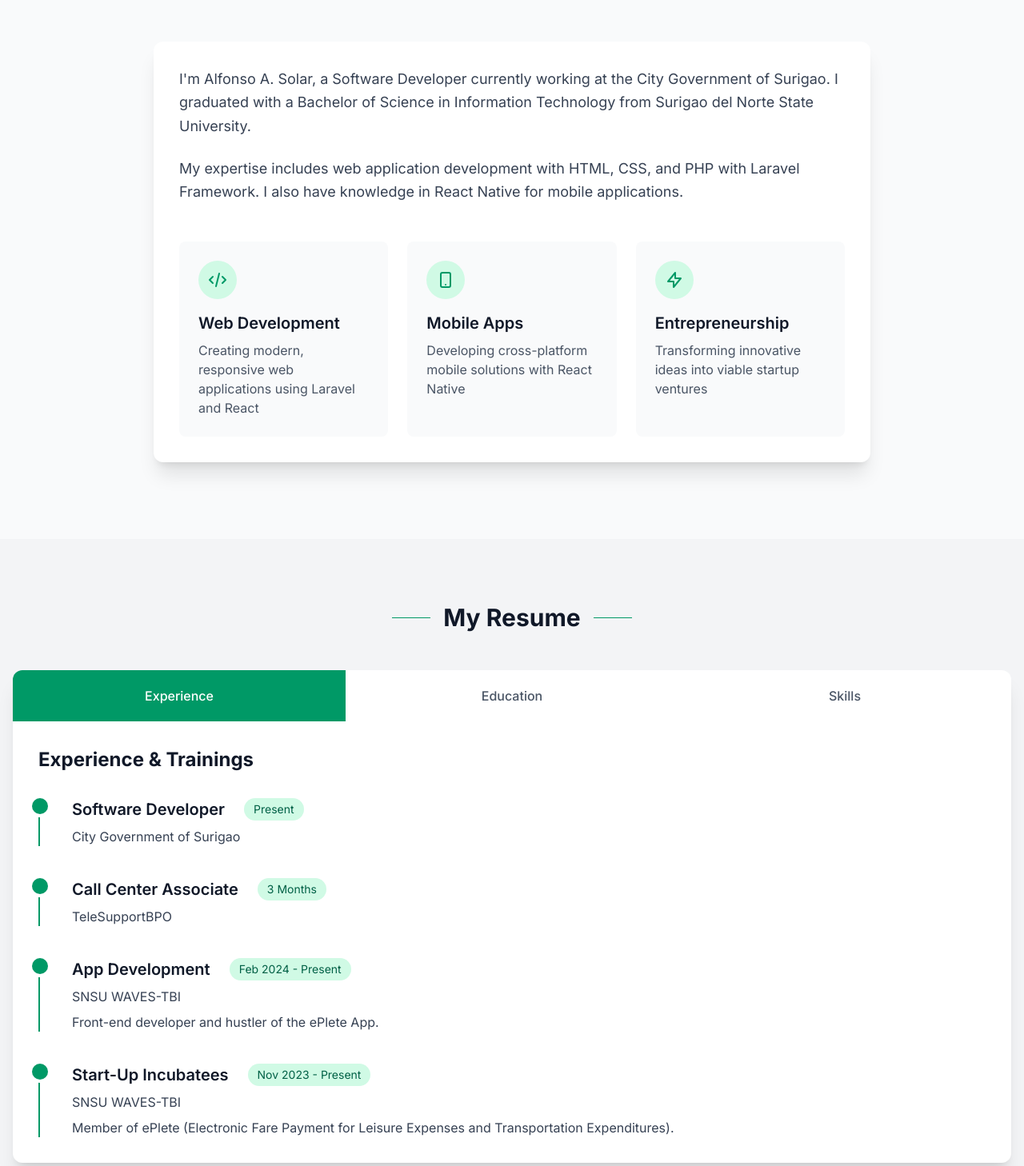
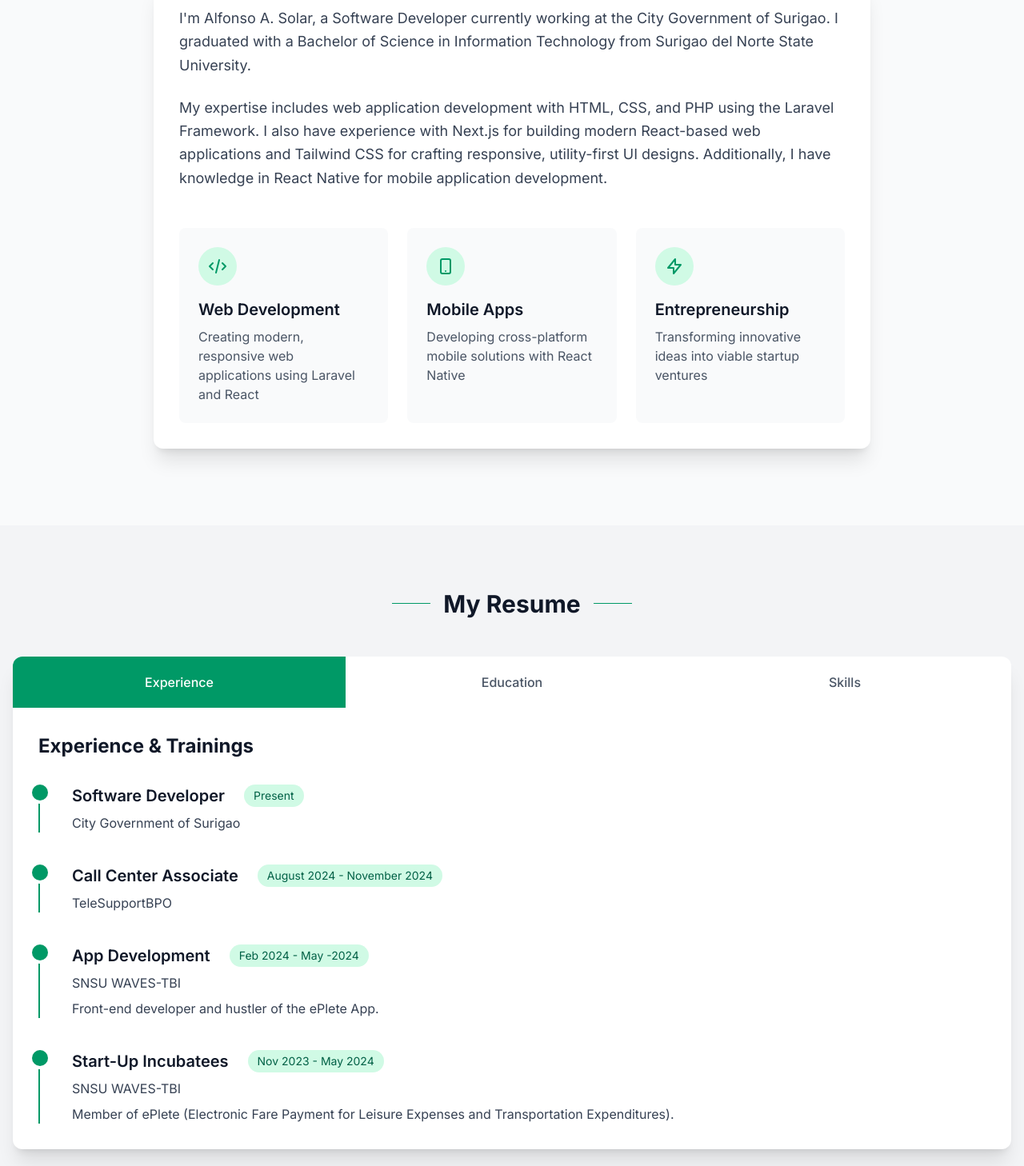
Before and after one commit to SolarismAl/Profile, a Next.js app: page / in a window 1280 px wide. Shown: the part 752-2210 px from the top of the page at 80% size. Built offline with nearby package versions, Linux system fonts and the light colour scheme.

Commit message:
update 1

```diff
--- a/app/page.tsx
+++ b/app/page.tsx
@@ -212,9 +212,9 @@ export default function Home() {
               <h1 className="text-4xl md:text-6xl font-bold">
                 Alfonso A. Solar
               </h1>
-              <p className="text-xl md:text-2xl opacity-90 max-w-lg">
+              {/* <p className="text-xl md:text-2xl opacity-90 max-w-lg">
                 Building digital solutions at the City Government of Surigao
-              </p>
+              </p> */}
               <p className="text-lg opacity-80 max-w-lg">
                 23 years old passionate developer with expertise in web
                 development and entrepreneurial experience.
@@ -310,8 +310,11 @@ export default function Home() {
                 } text-lg leading-relaxed`}
               >
                 My expertise includes web application development with HTML,
-                CSS, and PHP with Laravel Framework. I also have knowledge in
-                React Native for mobile applications.
+                CSS, and PHP using the Laravel Framework. I also have experience
+                with Next.js for building modern React-based web applications
+                and Tailwind CSS for crafting responsive, utility-first UI
+                designs. Additionally, I have knowledge in React Native for
+                mobile application development.
               </p>
 
               <div className="grid grid-cols-1 md:grid-cols-3 gap-6 pt-6">
@@ -584,7 +587,7 @@ export default function Home() {
                                 : "bg-emerald-100 text-emerald-800"
                             }`}
                           >
-                            3 Months
+                            August 2024 - November 2024
                           </div>
                         </div>
                         <p
@@ -626,7 +629,7 @@ export default function Home() {
                                 : "bg-emerald-100 text-emerald-800"
                             }`}
                           >
-                            Feb 2024 - Present
+                            Feb 2024 - May -2024
                           </div>
                         </div>
                         <p
@@ -675,7 +678,7 @@ export default function Home() {
                                 : "bg-emerald-100 text-emerald-800"
                             }`}
                           >
-                            Nov 2023 - Present
+                            Nov 2023 - May 2024
                           </div>
                         </div>
                         <p
@@ -816,10 +819,7 @@ export default function Home() {
                           Programming
                         </h4>
                         <p className="text-gray-700">
-                          Experienced beginner to intermediate programming in
-                          web application with HTML, CSS, and PHP with Laravel
-                          Framework. Also knowledgeable with basic React Native
-                          for mobile applications.
+                        Experienced beginner to intermediate in web application development using HTML, CSS, and PHP with the Laravel Framework. Also knowledgeable in basic React Native for mobile applications, with growing experience in building modern interfaces using Next.js and Tailwind CSS.
                         </p>
                       </div>
 
```
